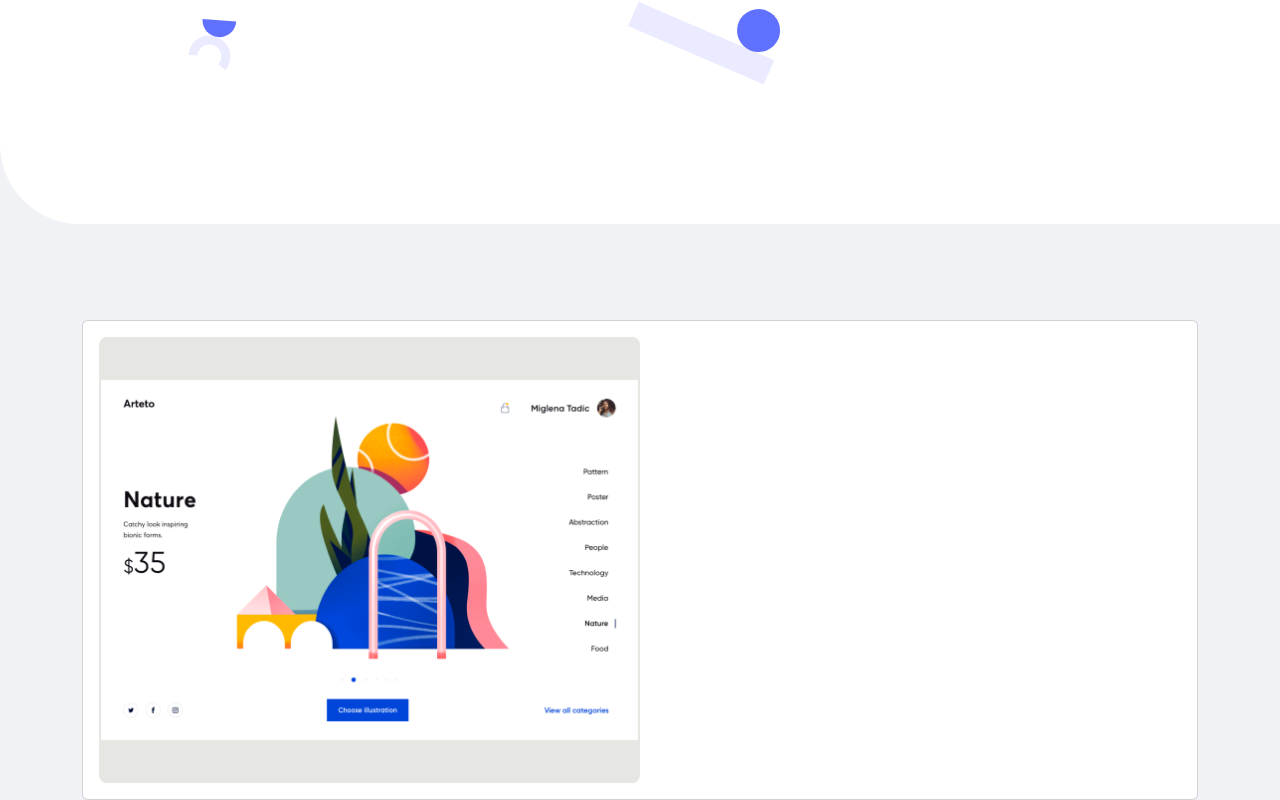
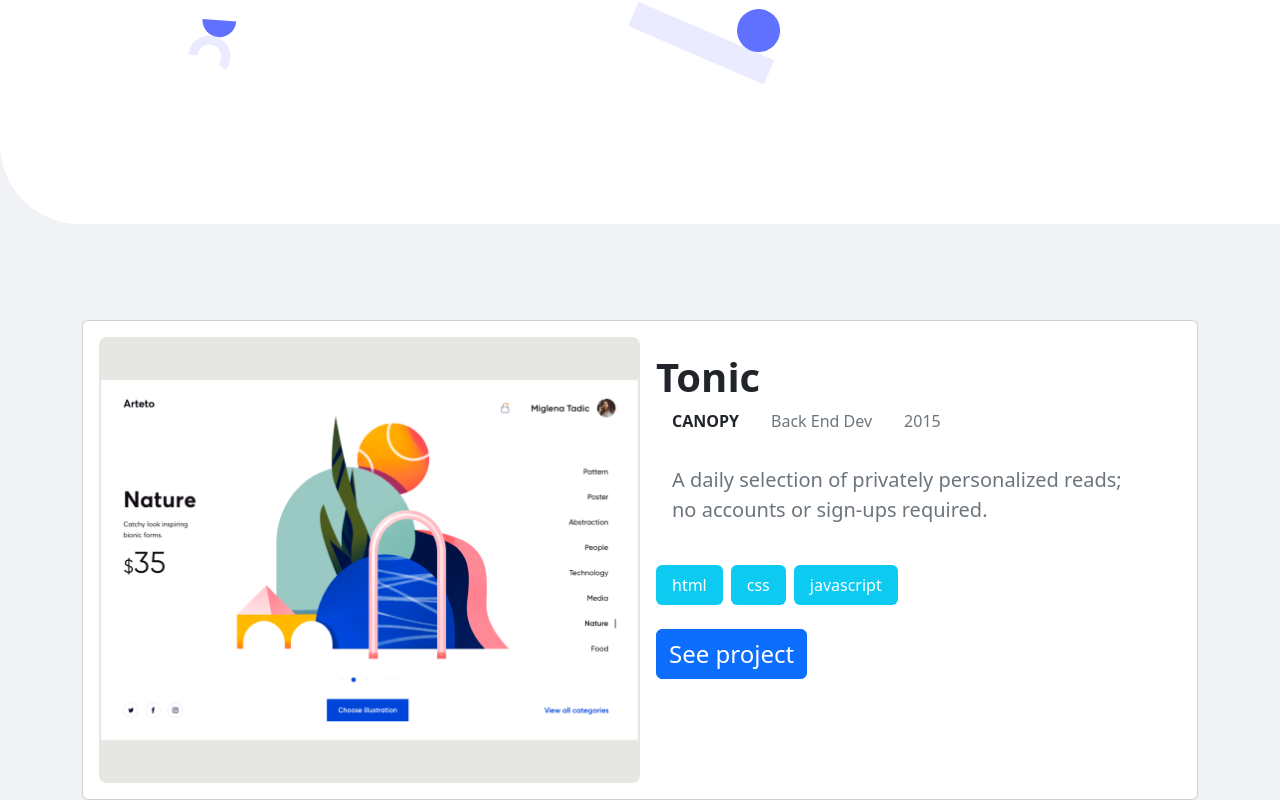
Before and after one commit to abdullah97-pro/Portfolio-Bootstrap, a website: page index.html in a window 1280 px wide. Shown: the part 656-1456 px from the top of the page. Drawn offline with nearby package versions, Linux system fonts and the light colour scheme.

Commit message:
Update index.html
Finish the work section part one using bootstrap.

```diff
--- a/index.html
+++ b/index.html
@@ -56,7 +56,29 @@
                         style="width: 100%;">
                 </div>
                 <div class="col-md-6">
+                    <div class="card-body">
+                        <span class="card-title text-capitalize h1 fw-bolder">tonic</span>
+                        <ul class="nav">
+                            <li class="nav-item"><a href="#"
+                                    class="nav-link text-uppercase text-dark fw-bold">canopy</a></li>
+                            <li class="nav-item"><a href="#" class="nav-link text-capitalize text-secondary">back end
+                                    dev</a></li>
+                            <li class="nav-item"><a href="#" class="nav-link text-secondary">2015</a></li>
+                        </ul>
+                        <p class="card-text text-secondary px-3 py-4 fs-5">
+                            A daily selection of privately personalized reads; no accounts or
+                            sign-ups required.
+                        </p>
+                        <ul class="nav">
+                            <li class="nav-item"><a href="#" class="nav-link bg-info rounded text-white">html</a></li>
+                            <li class="nav-item"><a href="#" class="nav-link bg-info rounded text-white mx-2">css</a>
+                            </li>
+                            <li class="nav-item"><a href="#" class="nav-link bg-info rounded text-white">javascript</a>
+                            </li>
+                        </ul>
 
+                        <button class="btn btn-primary text-white fs-4 mt-4">See project</button>
+                    </div>
                 </div>
             </div>
         </div>
```
